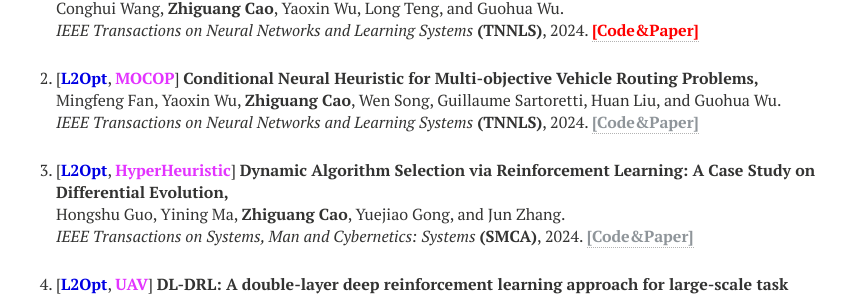
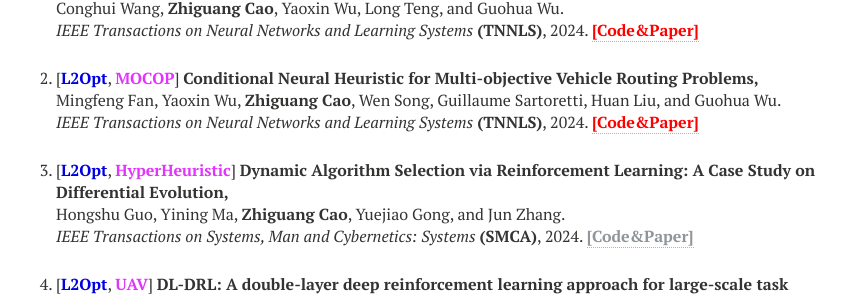
Before and after one commit to zhiguangcaosg/zhiguangcaosg.github.io, a Jekyll site: the page built from publications.md, in a window 1280 px wide. Shown: the part 3308-3606 px from the top of the page, without its empty margins (264-1112 px from the left). Built offline with Jekyll 4.4.1, drawn with Linux system fonts in a browser that asks for light colours; nearby versions of some CDN libraries.

Commit message:
Update publications.html

```diff
--- a/_layouts/publications.html
+++ b/_layouts/publications.html
@@ -419,7 +419,7 @@ div.bibtex pre { font-size: 75%; overflow: auto;  width: 100%; padding: 0em 0em;
 <p>
 [<font color="#0000E3"><b>L2Opt</b></font>, <font color="#E333FF"><b>MOCOP</b></font>] <b>Conditional Neural Heuristic for Multi-objective Vehicle Routing Problems,</b>
 <br>Mingfeng Fan, Yaoxin Wu, <b>Zhiguang Cao</b>, Wen Song, Guillaume Sartoretti, Huan Liu, and Guohua Wu.<br>
-<i> IEEE Transactions on Neural Networks and Learning Systems</i> <b>(TNNLS)</b>, 2024. <a href="https://zhiguangcaosg.github.io/publications/"> <font color="#8F959A"><b>[Code&Paper]</b> </font></a>
+<i> IEEE Transactions on Neural Networks and Learning Systems</i> <b>(TNNLS)</b>, 2024. <a href="https://github.com/mingfan321/CNH" target="_blank"> <font color="#FF0000"><b>[Code&Paper]</b> </font></a>
 </p>
 </li>
 
```
